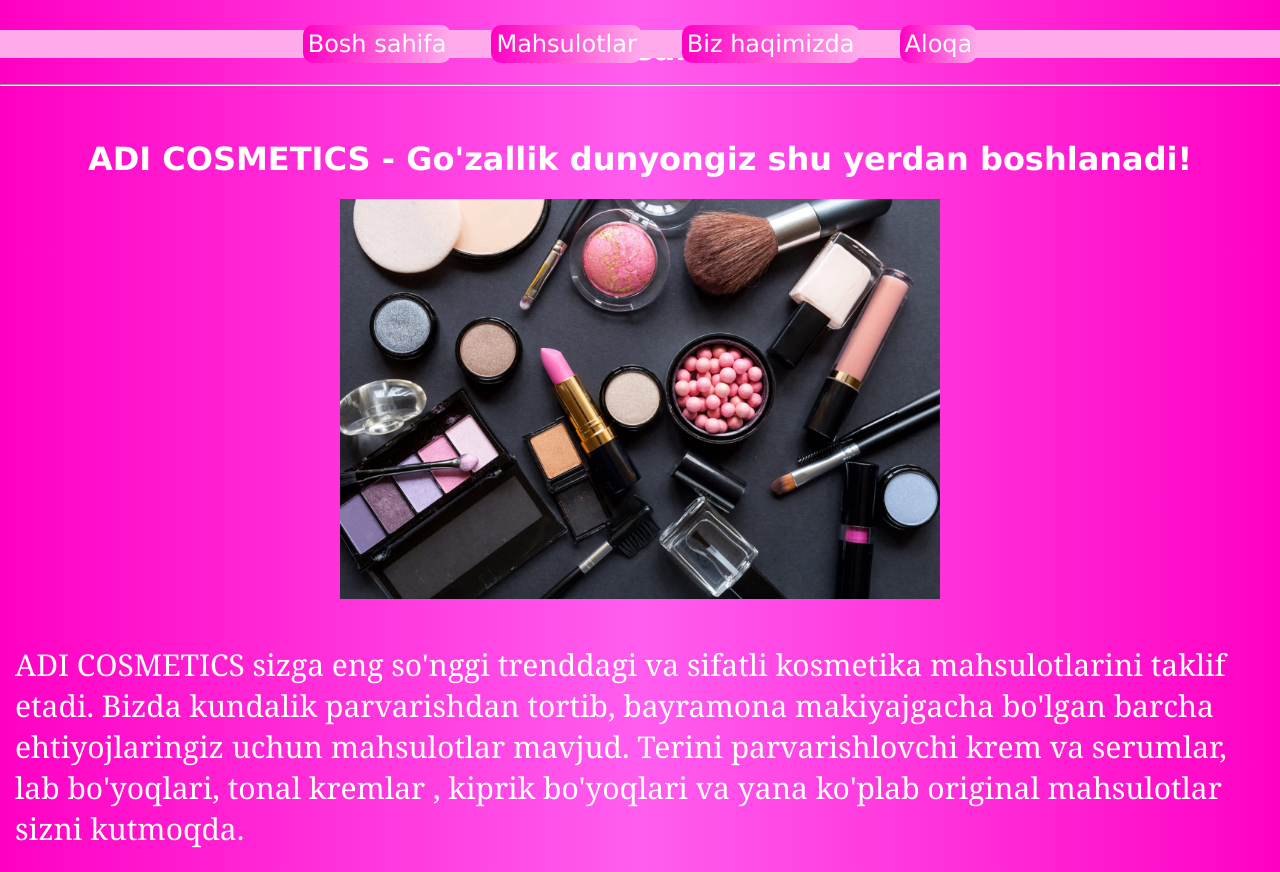
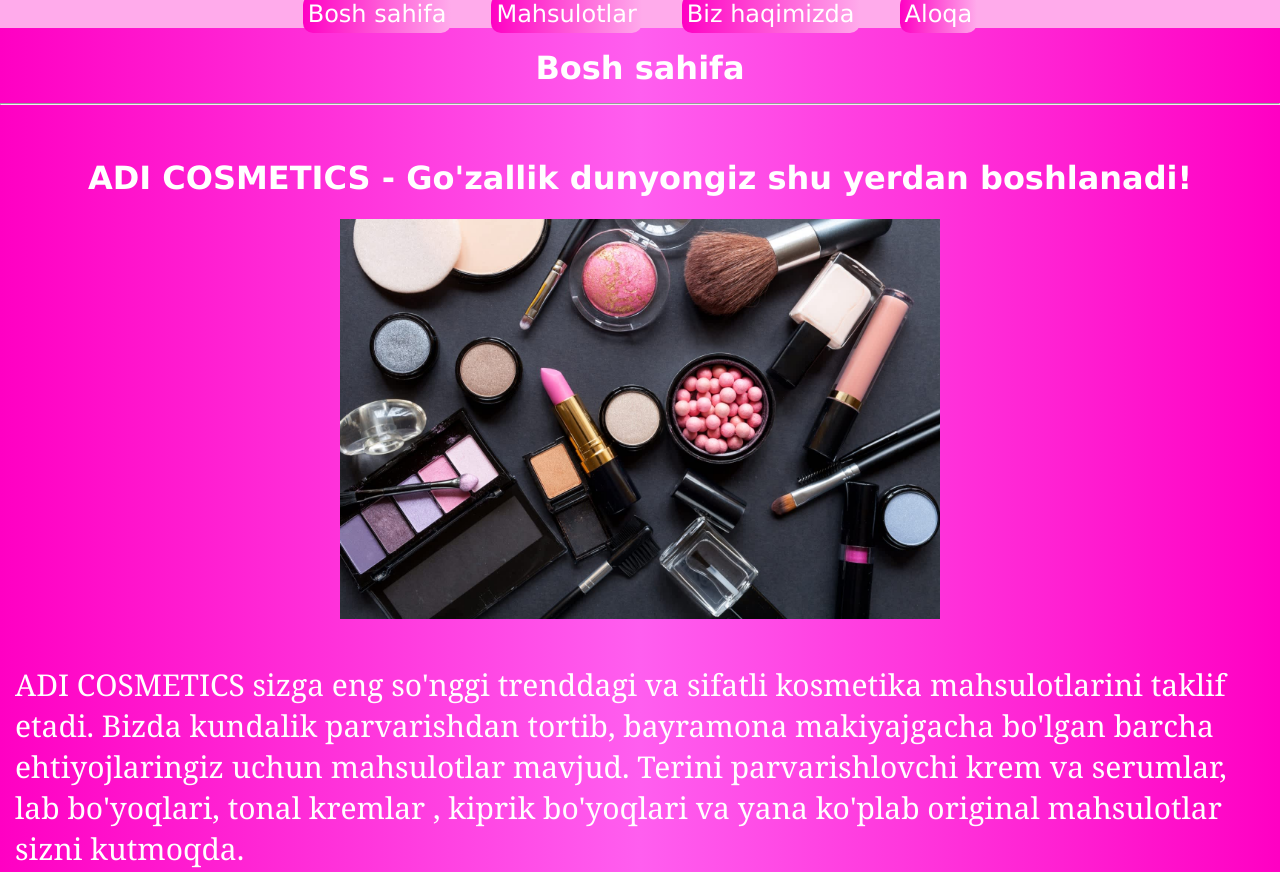
Before and after one commit to axmedovsherzod2011-ops/ADI-COSMETICS, a plain HTML site: page index.html in a window 1280 px wide. Shown: the top 872 px of the page. Drawn offline with Linux system fonts and the light colour scheme.

Commit message:
Update index.html

```diff
--- a/index.html
+++ b/index.html
@@ -18,9 +18,8 @@
         nav{
             width: 100%;
             background-color: rgb(255, 171, 235);
-            padding: 10 10;
+            padding: 0 10;
             text-align: center;
-            position: fixed;
         }
 
         nav ul {
@@ -54,7 +53,6 @@
         .text1{color: white;
         font-family: Verdana, Geneva, Tahoma, sans-serif;
         text-align: center;
-               margin-top: 30px
         }
 
         section {
```
